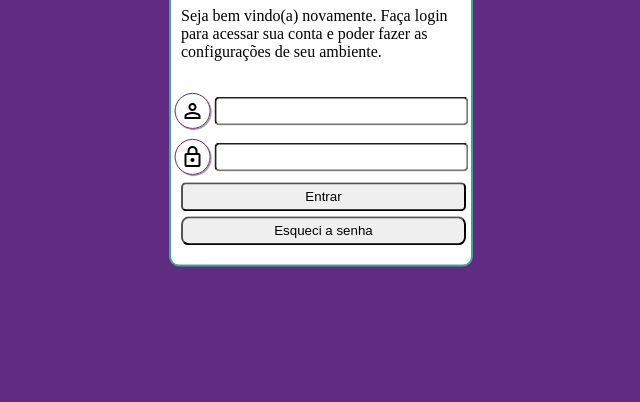
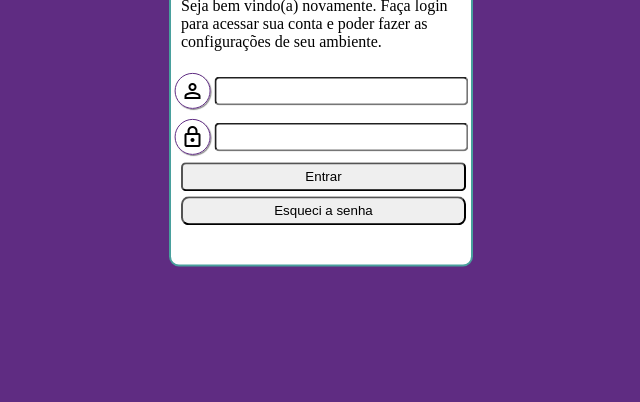
Before and after one commit to Matt-96/projeto-login, a plain HTML site: page index.html in a window 1280 px wide. Shown: the part 398-800 px from the top of the page, without its empty margins (319-959 px from the left). Drawn offline with nearby package versions, Linux system fonts and the light colour scheme.

Commit message:
Update style.css

```diff
--- a/estilos/style.css
+++ b/estilos/style.css
@@ -42,7 +42,7 @@ h1 {
 }
 
 p {
-    padding: 10px;
+    padding: 0px 10px;
 }
 
 form {
```
